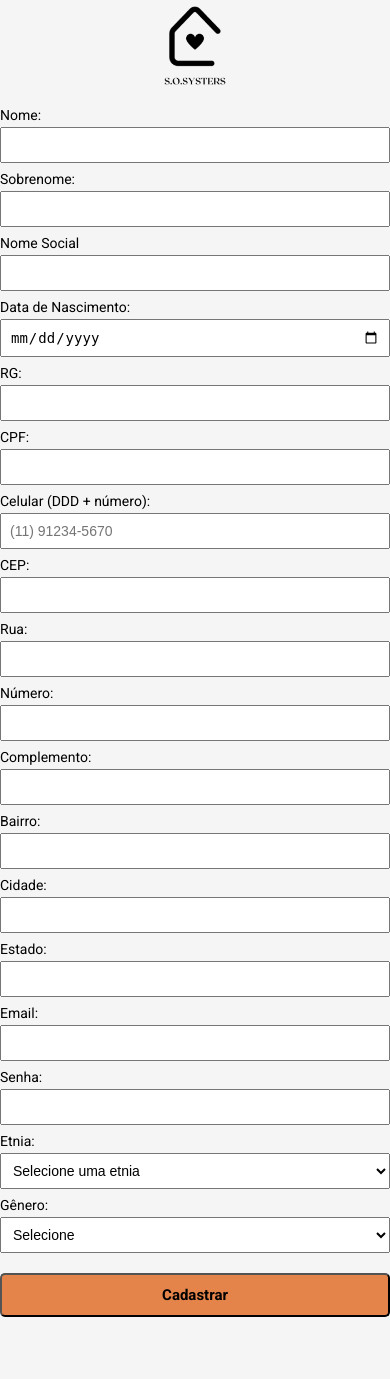
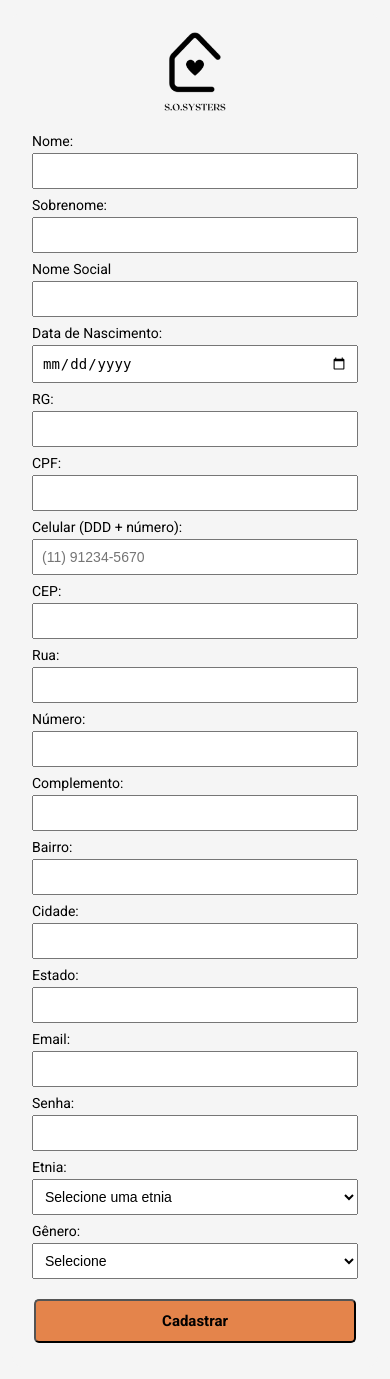
Before and after one commit to pablohcarmo/sosysters, a Spring app: page /cadastro in a window 390 px wide. Before the commit the page ends 1317 px from the top, so only its background shows below. Run offline with Thymeleaf, Linux system fonts and the light colour scheme; the template is opened without the code that fills it, so the values that code supplies are empty.

Commit message:
style(cadastro): adicionar margem lateral nos campos e corrigir ordem dos estilos
- Inverte ordem de carregamento: reset.css antes de style-cadastro.css
  para evitar que o reset sobrescreva o padding do formulário
- Adiciona margin-left e margin-right de 8px nos inputs, selects e botão
- Adiciona margin-left nos labels para alinhar com as caixas de texto
- Ajusta margens para 6px em mobile pequeno

Co-Authored-By: Claude Sonnet 4.6 <noreply@anthropic.com>

```diff
--- a/src/main/resources/static/css/style-cadastro.css
+++ b/src/main/resources/static/css/style-cadastro.css
@@ -37,15 +37,18 @@ form img {
     font-family: 'Roboto', sans-serif;
     font-size: 16px;
     margin-top: 12px;
+    margin-left: 8px;
 }
 
 /* ===== INPUTS ===== */
 input,
 select {
-    width: 100%;
+    width: calc(100% - 16px);
     padding: 10px;
     margin-top: 5px;
     margin-bottom: 10px;
+    margin-left: 8px;
+    margin-right: 8px;
 }
 
 /* ===== GRID ===== */
@@ -90,10 +93,12 @@ select {
 
 /* ===== BOTÃO ===== */
 .btn {
-    width: 100%;
+    width: calc(100% - 16px);
     padding: 12px;
     margin-top: 15px;
     margin-bottom: 10px;
+    margin-left: 8px;
+    margin-right: 8px;
     border-radius: 5px;
     background-color: var(--cor-botao);
     color: #000;
@@ -126,13 +131,17 @@ select {
     .texto-form {
         font-size: 14px;
         margin-top: 10px;
+        margin-left: 6px;
     }
 
     input,
     select {
+        width: calc(100% - 12px);
         padding: 8px;
         margin-top: 4px;
         margin-bottom: 8px;
+        margin-left: 6px;
+        margin-right: 6px;
         font-size: 14px;
     }
 
--- a/src/main/resources/templates/cadastro.html
+++ b/src/main/resources/templates/cadastro.html
@@ -6,8 +6,8 @@
     <title>Cadastro</title>
 
     <link rel="icon" th:href="@{/images/icons/icon_sosysters.png}" type="image/x-icon"/>
+    <link rel="stylesheet" th:href="@{/css/reset.css}">
     <link rel="stylesheet" th:href="@{/css/style-cadastro.css}">
-    <link rel="stylesheet" th:href="@{/css/reset.css}">
 </head>
 <body>
 
```
